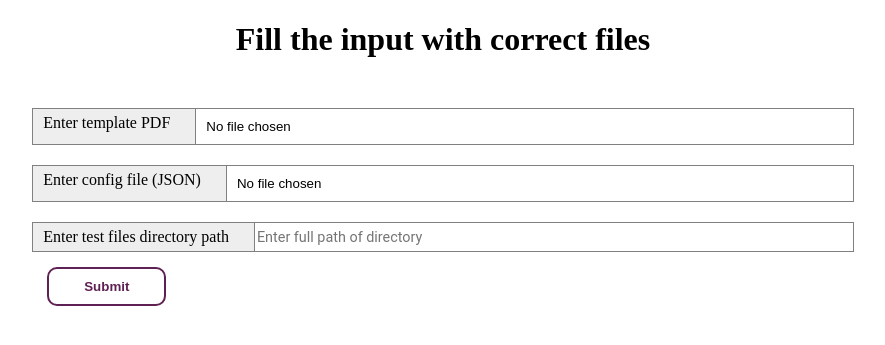
After one commit to a-brice/pdfextract, a Flask app: page /local/extract in a window 1280 px wide. The commit adds this page. Shown: the top 345 px of the page, without its empty margins (197-1082 px from the left). Run offline with Flask 3, Linux system fonts and the light colour scheme.

Commit message:
local extraction part added

```diff
--- a/api.py
+++ b/api.py
@@ -10,7 +10,8 @@ import extract
 import json
 
 import pandas as pd
-
+import shutil
+import pathlib
 
 
 # TODO
@@ -261,4 +262,71 @@ def process_files():
 
 
 
+
+@app.route('/local/extract', methods=['GET', 'POST'])
+def local_extract():
+
+    tmp_dir = os.path.join(app.config['UPLOAD_FOLDER'], 'temp')
+
+    template_dir = os.path.join(tmp_dir, 'template_pdf')
+    test_dir = os.path.join(tmp_dir, 'test_pdf')
+    os.makedirs(template_dir, exist_ok=True)
+    os.makedirs(test_dir, exist_ok=True)
+
+
+    template = request.files.get('template')
+    config = request.files.get('config')
+
+    if request.method != 'POST' or not template or not config or not request.form.get('test'):
+        return render_template('local_choice.html')
+
+    # local_template_path = request.form.get('template')
+    # local_config_path = request.form.get('config')
+    # local_testdir = request.form.get('test')
+
+    template.save(os.path.join(template_dir, 'current.pdf'))
+    utils.convert_to_img(template_dir, 'current.pdf')
+    config.save(os.path.join(tmp_dir, 'drawing.json'))
+    with open(os.path.join(tmp_dir, 'drawing.json'), 'r', encoding='utf-8') as json_file:
+        drawing = json.load(json_file)
+        drawing = utils.occurence_dict(drawing)
+
+
+    local_testdir = request.form.get('test')
+
+    if not os.path.isdir(local_testdir):
+        return Response('path entered does not exist or is not a directory', 400)
+
+
+    all_pdf_infos = {}
+    for file in os.listdir(local_testdir):
+
+        name, *extension = file.rsplit('.', 1)
+        old_filepath = os.path.join(local_testdir, file)
+        new_filepath = os.path.join(test_dir, 'current.pdf')
+
+        if not os.path.isfile(old_filepath) or len(extension) == 0 or extension[0] != 'pdf':
+            continue
+
+        if os.path.exists(os.path.join(test_dir, 'pages')):
+            shutil.rmtree(os.path.join(test_dir, 'pages'))
+
+        print('Processing', file)
+        shutil.copyfile(old_filepath, new_filepath)
+        utils.convert_to_img(test_dir, 'current.pdf')
+        info = extract_from_pdf(template_dir, test_dir, drawing)
+        all_pdf_infos[file] = info
+
+    df = pd.DataFrame.from_dict(all_pdf_infos, orient='index')
+    df.reset_index().rename(columns={'index': 'File'}).to_csv(
+        os.path.join(tmp_dir, 'result.csv'),
+        sep=';',
+        index=False
+    )
+    with open(os.path.join(tmp_dir, 'result.json'), 'w', encoding='utf-8') as file:
+        df.to_json(file, orient='index', force_ascii=False)
+
+    return Response('OK', 200)
+
+
 app.run(debug=True)
--- /dev/null
+++ b/static/css/local_choice.css
@@ -0,0 +1,103 @@
+.form-div{
+
+    width: 65%;
+    margin: auto;
+}
+
+.choice{
+    width: 100%;
+}
+
+form .ipt{
+    margin-top: 20px;
+    border: 1px gray solid;
+    display: flex;
+    min-width: 400px;
+}
+
+form .ipt label{
+    border-right: 1px gray solid;
+    background-color: #eee;
+    display: block;
+    padding: 5px 25px 5px 10px;
+}
+
+form .ipt-text{
+    display: block;
+    flex: 1;
+    border: 0;
+    outline: none;
+    font: 0.9em Roboto;
+}
+
+form .ipt-file{
+    flex: 1;
+    padding: 10px;
+    align-self: center;
+
+}
+
+form .ipt-file::-webkit-file-upload-button{
+    display: none;
+}
+
+
+
+.btns{
+    display: flex;
+    gap: 2em;
+}
+
+.next-btn{
+    display: block;
+    padding: 10px 35px;
+    border: 2px solid rgb(95, 33, 83);
+    color: rgb(95, 33, 83);
+    background: none;
+    border-radius: 10px;
+    margin: 15px;
+    position: absolute;
+    font-weight: bold;
+}
+
+.btn-dload-div{
+    display: flex;
+    justify-content: center;
+    gap: 1.5em;
+    margin: 15px auto;
+}
+
+.dload-csv, .dload-json {
+    background: none;
+    border-radius: 10px;
+    font-weight: bold;
+    text-decoration: none;
+    padding: 10px 15px;
+    display: block;
+}
+
+.dload-csv{
+    border: 2px solid rgb(33, 33, 95);
+    color: rgb(33, 33, 95);
+}
+
+.dload-json {
+    border: 2px solid rgb(37, 95, 33);
+    color: rgb(37, 95, 33);
+}
+
+h1{
+    text-align: center;
+    margin-bottom: 50px;
+}
+
+.l-div{
+    width: 100%;
+    position: absolute;
+    top: 0;
+    left: 0;
+}
+.loading{
+    margin: auto;
+    display: block;
+}
--- a/templates/index.html
+++ b/templates/index.html
@@ -8,6 +8,9 @@
 </head>
 <body>
     <h1>Choose the method you want to use for PDF extraction</h1>
+    <nav class="go-local">
+        <a href="{{url_for('local_extract')}}" class="l-local">Local extraction config</a>
+    </nav>
     <div class="container">
         <a href="{{url_for('template_choice')}}">
             <div class="col">
--- /dev/null
+++ b/templates/local_choice.html
@@ -0,0 +1,52 @@
+<!DOCTYPE html>
+<html lang="en">
+
+<head>
+    <meta charset="UTF-8">
+    <meta name="viewport" content="width=device-width, initial-scale=1.0">
+    <title>Choose configuration</title>
+    <link rel="stylesheet" href="{{url_for('static', filename='css/local_choice.css')}}">
+</head>
+
+<body>
+    <div class="l-div">
+        <img src="{{url_for('static', filename='img/bubble-loading.svg')}}" alt="wait" class="loading"
+            style="display: none;">
+    </div>
+    <form method="POST" class="form-choice drop" enctype="multipart/form-data">
+        <h1>Fill the input with correct files</h1>
+        <div class="form-div">
+            <div class="choice">
+                <div class="ipt">
+                    <label for="template">Enter template PDF</label>
+                    <input type="file" required name="template" placeholder="Enter the full path of file" class="ipt-file" id="template">
+                </div>
+                <div class="ipt">
+                    <label for="config">Enter config file (JSON)</label>
+                    <input type="file" required name="config" placeholder="Enter the full path of file"  class="ipt-file" id="config">
+                </div>
+                <div class="ipt">
+                    <label for="test">Enter test files directory path</label>
+                    <input type="text" required placeholder="Enter full path of directory" name="test" class="ipt-text" id="test">
+                </div>
+            </div>
+            <div class="btns">
+                <button class="next-btn">Submit</button>
+                <div class="btn-dload-div" style="display: none;">
+                    <a href="#" class="dload-csv">Download CSV</a>
+                    <a href="#" class="dload-json">Download JSON</a>
+                </div>
+            </div>
+        </div>
+    </form>
+    <script>
+        let urlCSVDload = "{{url_for('download_result', type='CSV')}}";
+        let urlJSONDload = "{{url_for('download_result', type='JSON')}}";
+    </script>
+    <!-- <script src="{{url_for('static', filename='js/sendTestFileConfig.js')}}"></script> -->
+    <script>
+        let form = document.querySelector('form.form-choice');
+    </script>
+</body>
+
+</html>
--- a/utils.py
+++ b/utils.py
@@ -21,7 +21,7 @@ def convert_to_img(template_dir, filename):
     nb_pages = doc.page_count
     for no_page in range(nb_pages):
         page = doc.load_page(no_page)
-        px = page.get_pixmap(dpi=120)
+        px = page.get_pixmap(dpi=180)
         name = filename.rsplit('.', 1)[0]
         px.save(os.path.join(img_path, f'{name}_$p#{no_page}.png'))
     doc.close()
```
Also changed, not shown: static/css/index.css (+13 -0 lines).
